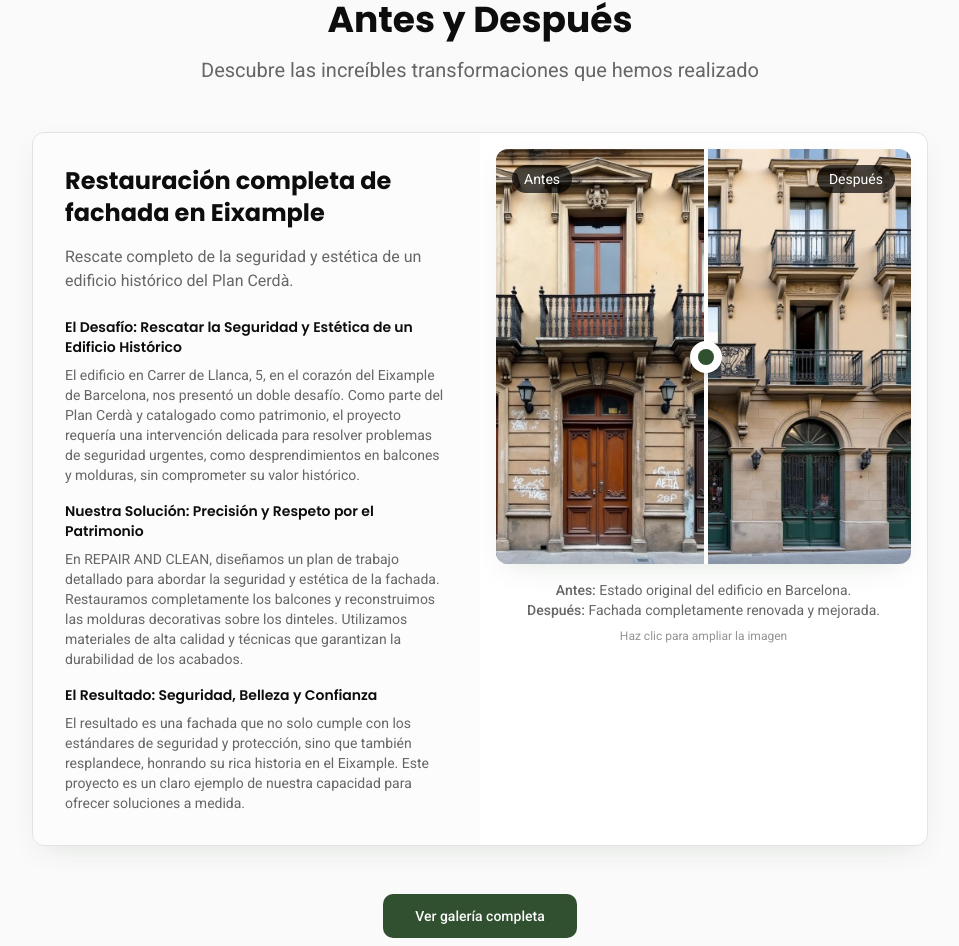
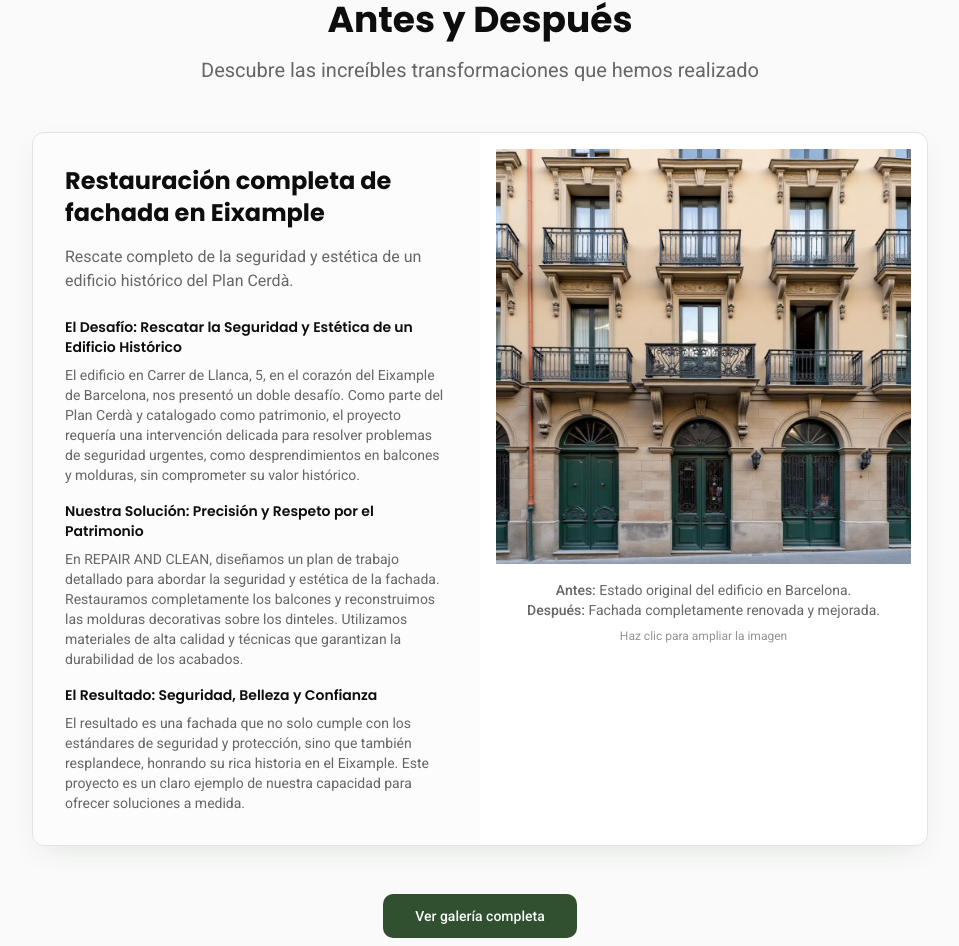
Before and after one commit to arantzaaml/RepairandCleanBASE, a React (Vite) app: page / in a window 1280 px wide. Shown: the part 1519-2465 px from the top of the page, without its empty margins (160-1119 px from the left). Built offline with nearby package versions, Linux system fonts and the light colour scheme.

Commit message:
Remove BeforeAfterSlider component

```diff
--- a/src/pages/Home.tsx
+++ b/src/pages/Home.tsx
@@ -246,14 +246,18 @@ const Home = () => {
                 </div>
 
                 <div className="p-4">
-                  <div className="cursor-pointer" onClick={() => openModal(facadeAfter)}>
-                    <BeforeAfterSlider
-                      beforeImage={facadeBefore}
-                      afterImage={facadeAfter}
-                      alt="Restauración de fachada en Eixample - Antes: Estado original del edificio. Después: Fachada completamente renovada."
-                      className="h-64 md:h-96 lg:h-full"
+                  <ImageLightbox
+                    src={facadeAfter}
+                    alt="Restauración de fachada en Eixample - Vista ampliada"
+                    className="block"
+                  >
+                    <img
+                      src={facadeAfter}
+                      alt="Restauración de fachada en Eixample - Fachada completamente renovada."
+                      className="h-64 md:h-96 lg:h-full w-full object-cover cursor-pointer"
+                      onClick={() => openModal(facadeAfter)}
                     />
-                  </div>
+                  </ImageLightbox>
                   <div className="mt-4 text-center">
                     <p className="text-sm text-muted-foreground">
                       <span className="font-medium">Antes:</span> Estado original del edificio en Barcelona.
```
